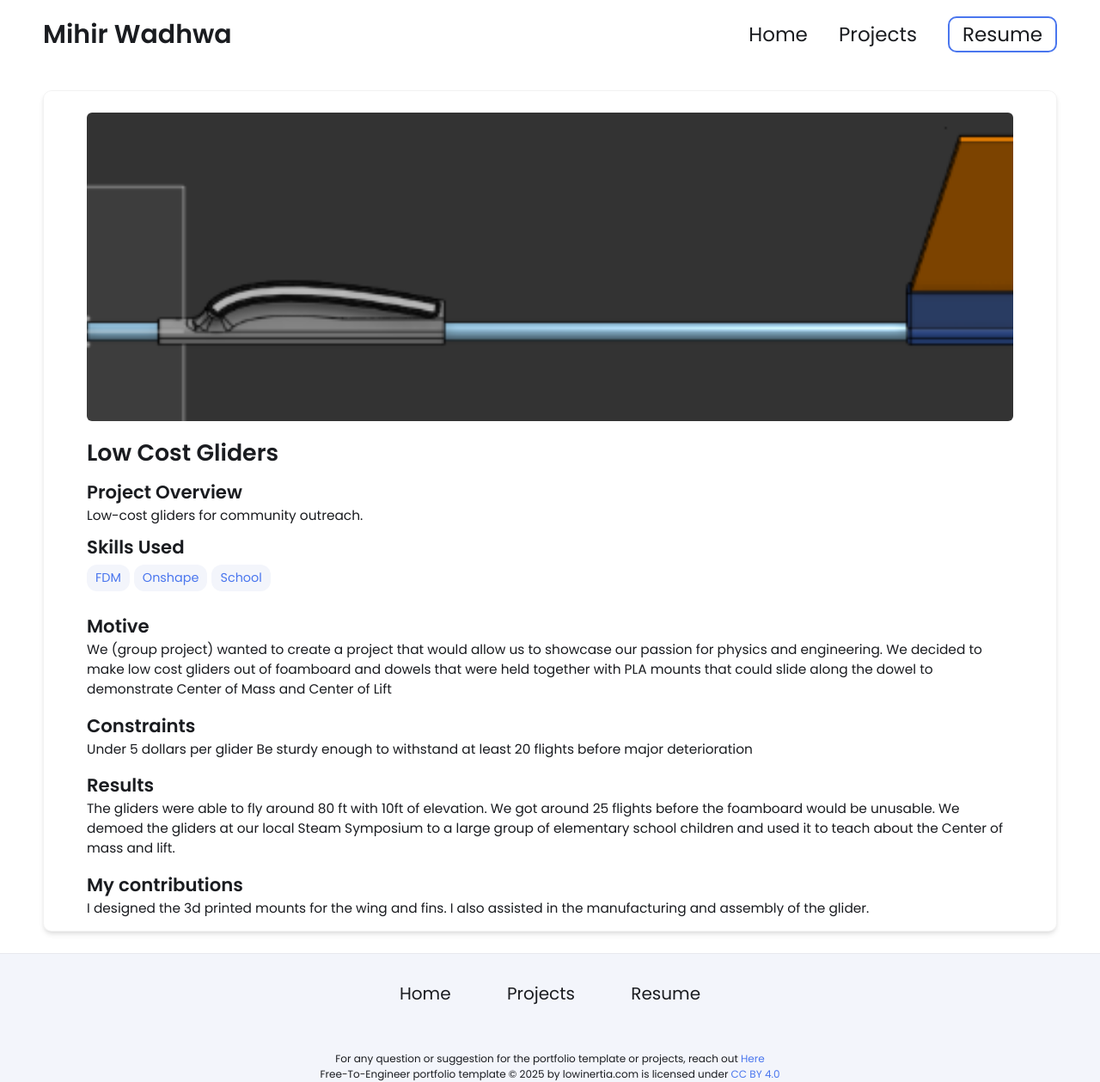
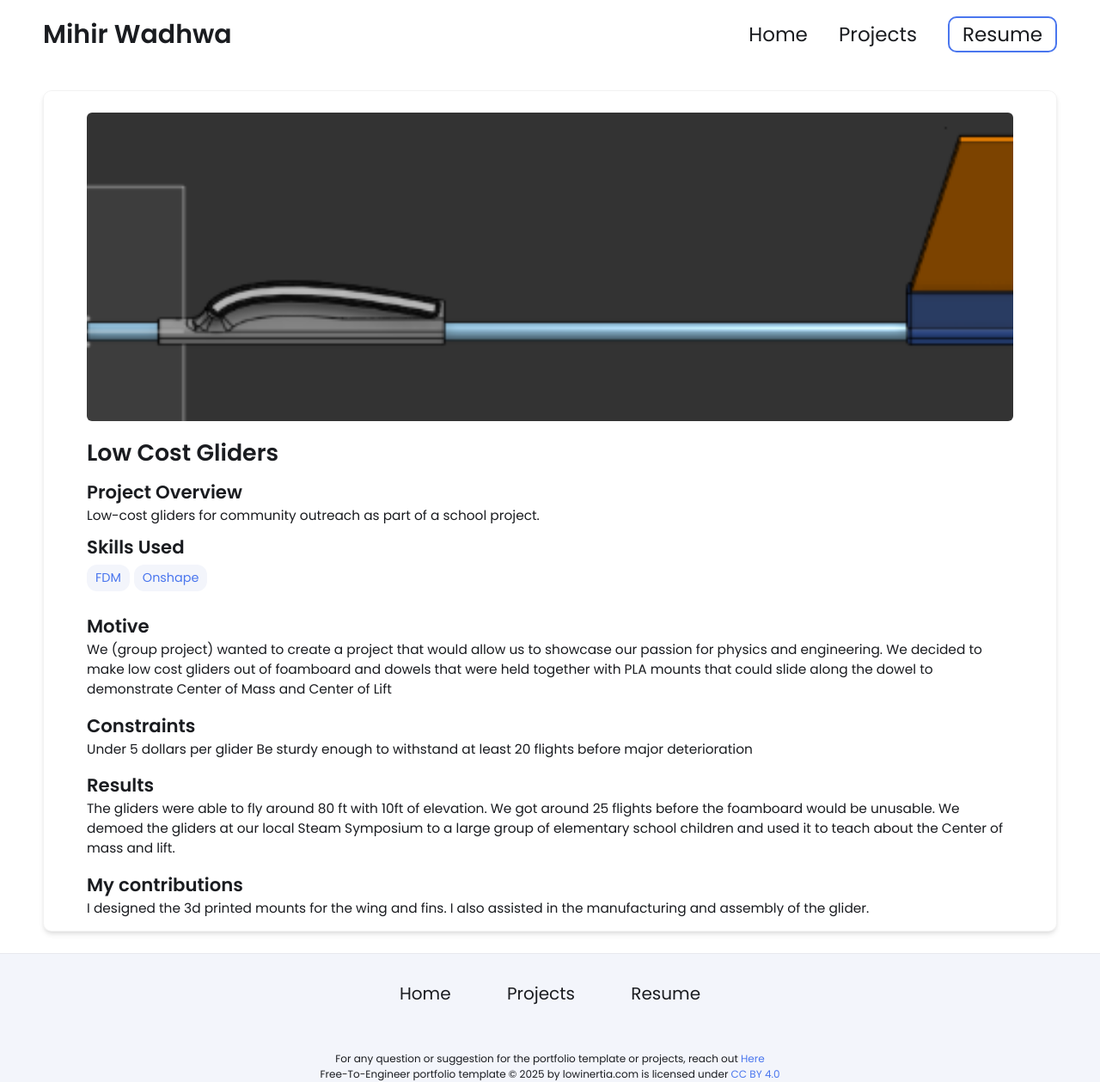
Before and after one commit to mihirwadhwa27/mihirwadhwa27.github.io, a Jekyll site: the page built from _projects/Low-Cost-Gliders/index.md, in a window 1280 px wide. Shown: the whole page at 86% size. Built offline with Jekyll 4.4.1, drawn with Linux system fonts in a browser that asks for light colours.

Commit message:
Update index.md

```diff
--- a/_projects/Low-Cost-Gliders/index.md
+++ b/_projects/Low-Cost-Gliders/index.md
@@ -1,11 +1,10 @@
 ---
 layout: post
 title: Low Cost Gliders
-description:  Low-cost gliders for community outreach.
+description:  Low-cost gliders for community outreach as part of a school project.
 skills:
 - FDM
 - Onshape
-- School
 main-image: /Gliders.png
 ---
 ## Motive
```
